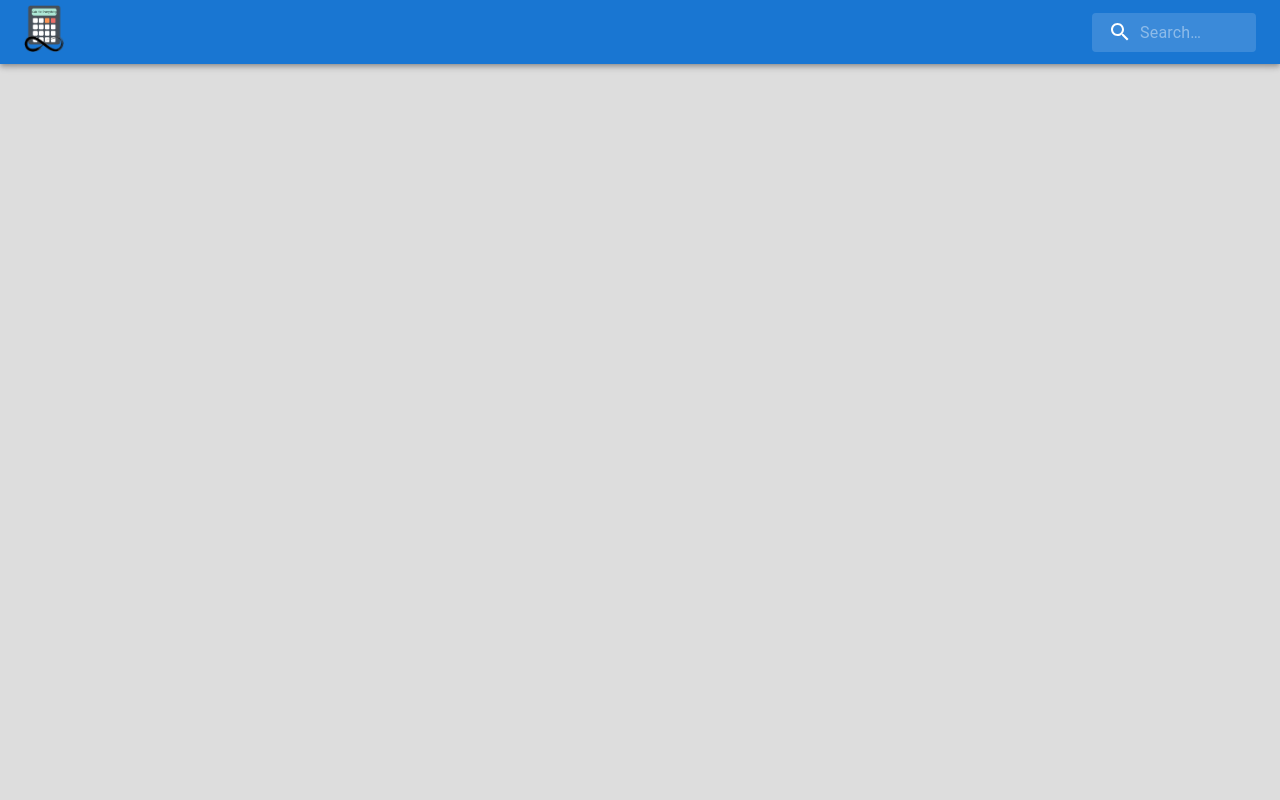
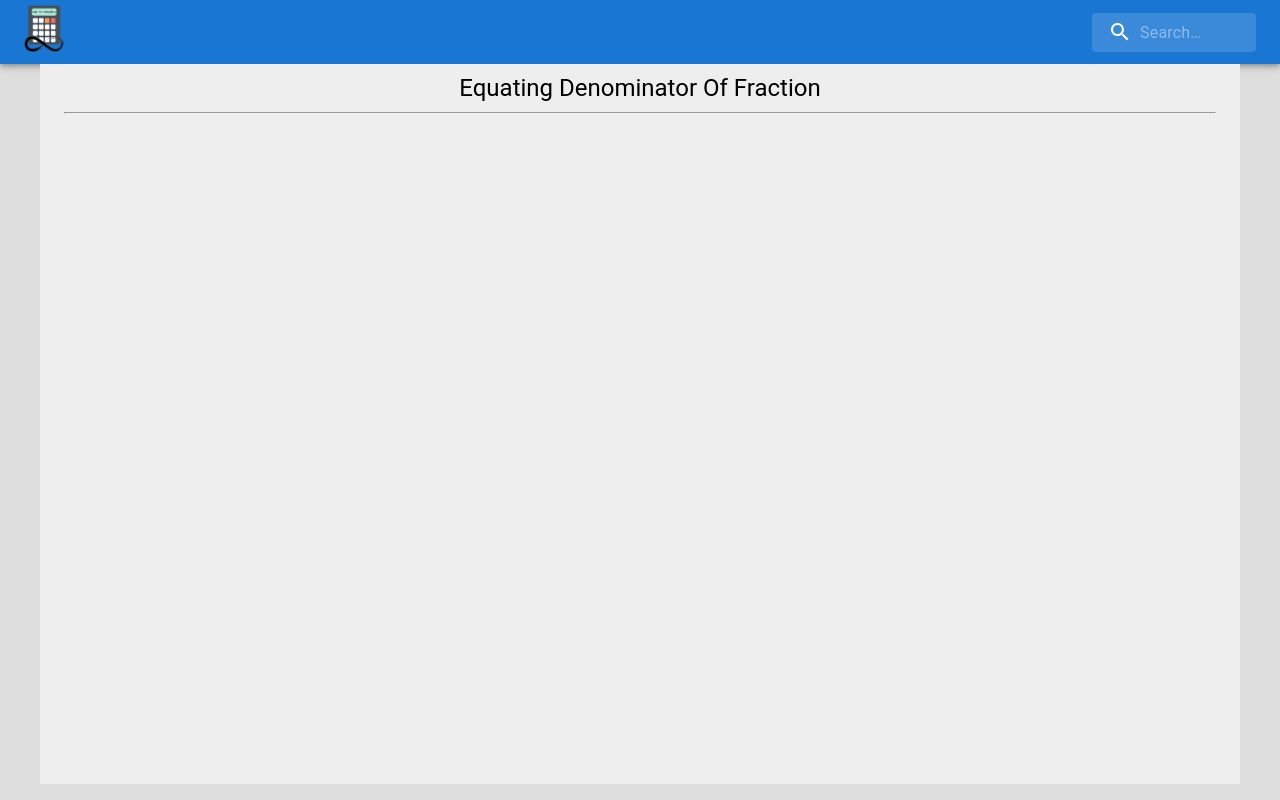
Before and after one commit to SarthakKeshari/calc_for_everything, a React (Create React App) app in the folder calculators/: page /equatingdenominatoroffraction in a window 1280 px wide. Before the commit this address had no page. Built offline with nearby package versions, Linux system fonts and the light colour scheme.

Commit message:
Added folders for contribution

```diff
--- a/calculators/src/App.js
+++ b/calculators/src/App.js
@@ -93,6 +93,7 @@ import MainBayesianProbabilityCalculator from './mathematical/bayesianProbabilit
 import MainTriangleTypeFinder from './mathematical/triangleTypeFinder/MainTriangleTypeFinder';
 import MainFractionSortingCalculator from './mathematical/fractionSortingCalculator/MainFractionSortingCalculator';
 import MainPlaceAndFaceValueCalc from './mathematical/placeAndFaceValueCalc/MainPlaceAndFaceValueCalc';
+import MainEquatingDenominatorOfFraction from './mathematical/equatingDenominatorOfFraction/MainEquatingDenominatorOfFraction';
 
 function App() {
   return (
@@ -176,6 +177,7 @@ function App() {
             <Route path="triangletypefinder" element={<MainTriangleTypeFinder />} />
             <Route path="fractionsortingcalculator" element={<MainFractionSortingCalculator />} />
             <Route path="placeandfacevaluecalc" element={<MainPlaceAndFaceValueCalc/> } />
+            <Route path="equatingdenominatoroffraction" element={<MainEquatingDenominatorOfFraction/> } />
             {/* Chemistry */}
             <Route path="phcalc" element={<MainPHCalc />} />
             <Route path="chemicaleqbalancer" element={<MainChemicalEqBalancer />} />
--- a/calculators/src/Home.js
+++ b/calculators/src/Home.js
@@ -86,6 +86,7 @@ export default function Home() {
             <HomeGridItem calcName="Triangle Type Finder" path="/triangletypefinder"/>
             <HomeGridItem calcName="Fraction Sorting Calculator" path="/fractionsortingcalculator"/>
             <HomeGridItem calcName="Place And Face Value Calculator" path="/placeandfacevaluecalc"/>
+            <HomeGridItem calcName="Equating Denominator Of Fraction" path="/equatingdenominatoroffraction"/>
         </Grid>
         <br/>
         <Typography pt={1} variant='h5'>Chemistry</Typography>
--- /dev/null
+++ b/calculators/src/mathematical/equatingDenominatorOfFraction/MainEquatingDenominatorOfFraction.js
@@ -0,0 +1,14 @@
+import React from 'react';
+import { Container, Typography } from '@mui/material';
+
+function MainEquatingDenominatorOfFraction(){
+    return(
+        <Container maxWidth="lg" sx={{ bgcolor: '#eeeeee', minHeight: '90vh', paddingY:"10" }}>
+            <Typography pt={1} variant='h5' sx = {{textAlign: "center"}}>Equating Denominator Of Fraction</Typography>
+            <hr/>
+            <br/>
+        </Container>
+    )
+}
+
+export default MainEquatingDenominatorOfFraction;
```
